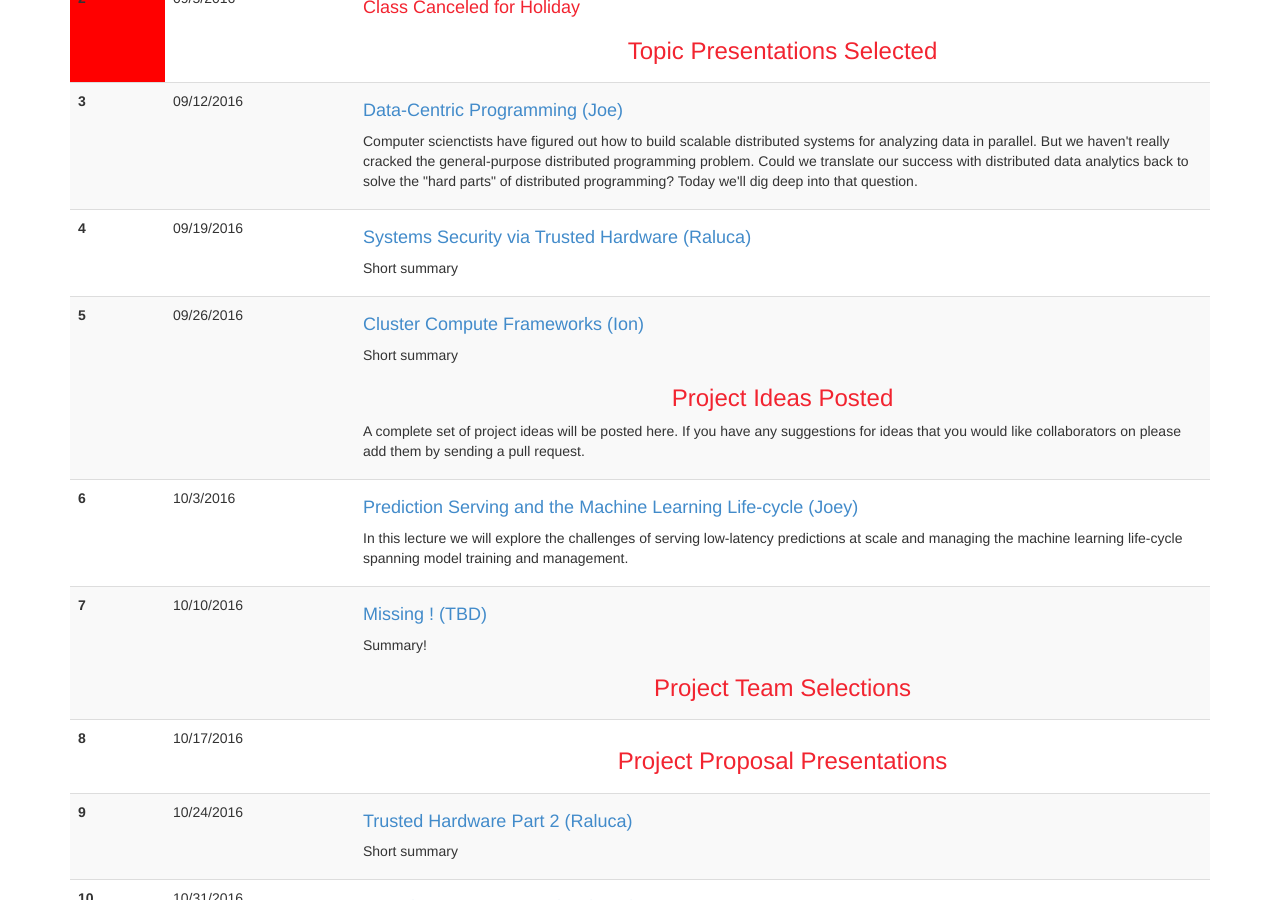
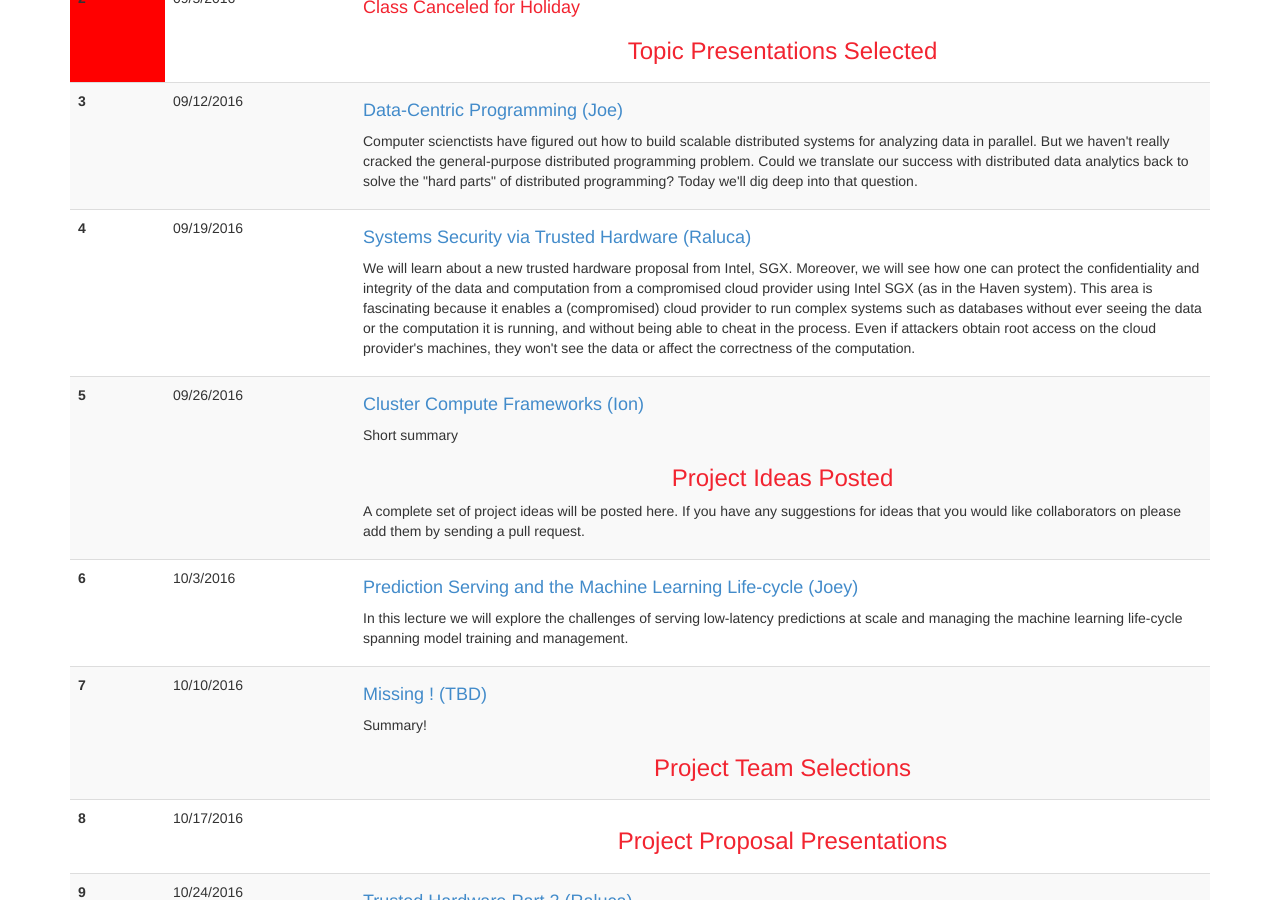
Before and after one commit to ucbrise/cs294-rise-fa16, a Jekyll site: the page built from syllabus.md, in a window 1280 px wide and 900 px high, scrolled down 446 px. Built offline with Jekyll 4.4.1, drawn with Linux system fonts in a browser that asks for light colours; nearby versions of some CDN libraries.

```diff
--- a/syllabus.md
+++ b/syllabus.md
@@ -68,7 +68,8 @@ This is a table containing items covered in the class.
             </a>
          </h4>
          <p>
-            Short summary
+            We will learn about a new trusted hardware proposal from Intel, SGX. Moreover, we will see how one can protect the confidentiality
+            and integrity of the data and computation from a compromised cloud provider using Intel SGX (as in the Haven system). This area is fascinating because it enables a (compromised) cloud provider to run complex systems such as databases without ever seeing the data or the computation it is running, and without being able to cheat in the process. Even if attackers obtain root access on the cloud provider's machines, they won't see the data or affect the correctness of the computation.
          </p>
       </td>
    </tr>
```
Also changed, not shown: index.md (+8 -6 lines).
